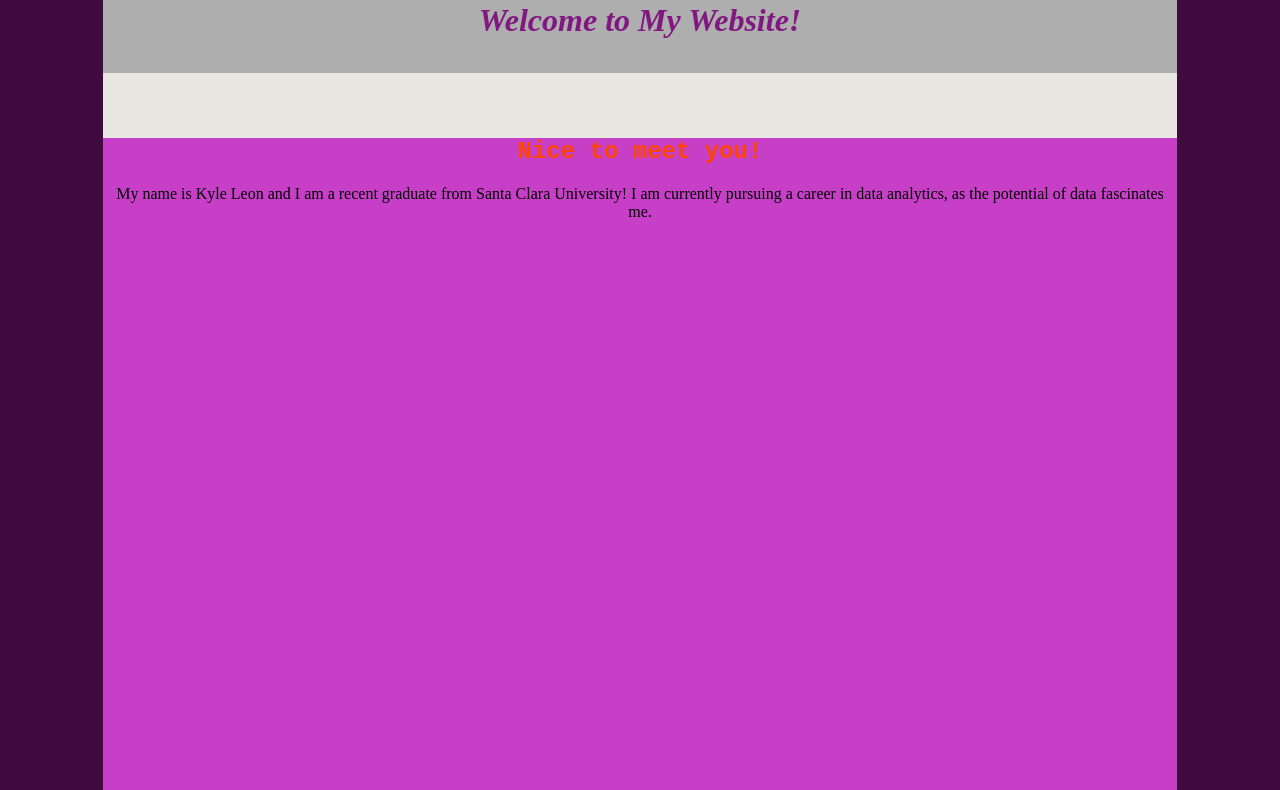
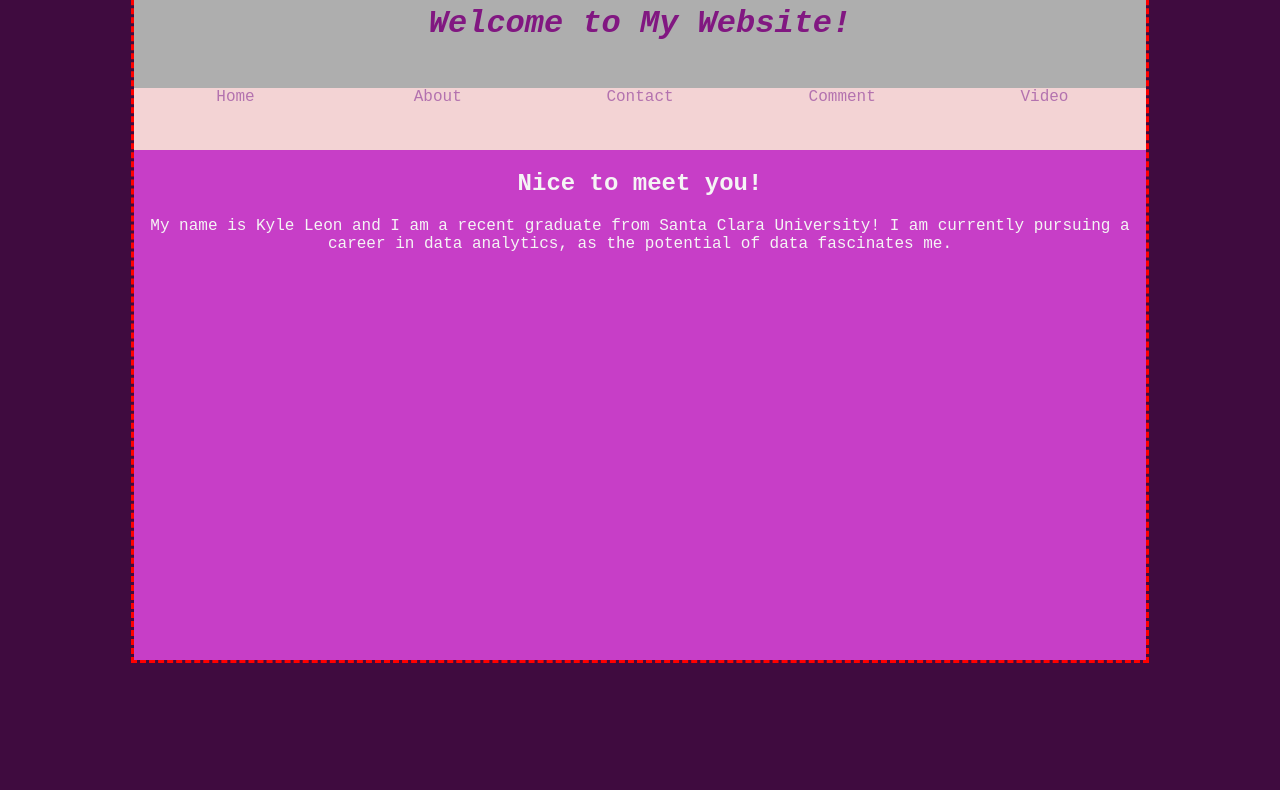
Before and after one commit to butterblocks/butterblocks.github.io, a plain HTML site: page index.html in a window 1280 px wide. Shown: the part 135-925 px from the top of the page. After the commit the page ends 806 px from the top, so only its background shows below. Drawn offline with Linux system fonts and the light colour scheme.

Commit message:
Revamped the website and added another page

```diff
--- a/Kyle.css
+++ b/Kyle.css
@@ -2,23 +2,26 @@ ul.menu {
     list-style:none;
     margin: 0;
     padding: 0;
-    background: orange;
+    background: e8e7df;
     opacity: 0.5;
     overflow: hidden;
     width: 100%;
     }
 li.menu {
     float: left;
+    width: 20%;
     }
 a.menu {
     text-decoration:none;
     display:block;
-    padding:12px;
+    padding: 0;
     background: pink;
     color: purple;
+    font-family: 'Courier New', Courier, monospace;
+    height: 100%;
     }
 a.menu:hover {
-    background: orange;
+    background: rgb(170, 108, 170);
     }
 .banner {
     background-image: url('images/Skrat.png');
@@ -38,25 +41,27 @@ a.menu:hover {
     background-color: rgb(63, 11, 63);
 }
 #container {
-    width:85%;
+    width:80%;
     height:100%;
     margin:auto;
+    border-color: red;
+    border-style: dashed;
 }
 #block1 {
     background-color: rgb(174, 174, 174);
     width:100%;
-    height:200px;
+    height:27%;
     float: right;
 }
 #block2 {
     background-color: #e8e7df;
     width:100%;
-    height:65px;
+    height:8%;
     float: right;
 }
 #block3 {
     background-color: rgb(199, 62, 199);
     width:100%;
-    height:1260px;
-    float:none;
+    height:65%;
+    float:right;
 }
--- a/index.html
+++ b/index.html
@@ -16,15 +16,23 @@
         <div id="container" align="center">
             <div id="block1" align="center">
                 <img src="images/GVT Logo.png" width="192px" height="108px">
-                <h1 style="color: rgb(129, 23, 129)" align="center"><i>Welcome to My Website!</i></h1>
+                <h1 style="color: rgb(129, 23, 129)" align="center" class="rfont"><i>Welcome to My Website!</i></h1>
             </div>
             <div id="block2" align="center">
-                <h2 style="color:red" align="center" class="rfont"></h2>
+                <ul class="menu">
+                    <li class="menu"><a class="menu" href="index.html">Home</a></li>
+                    <li class="menu"><a class="menu" href="pages/donutnov.html">About</a></li>
+                    <li class="menu"><a class="menu" href="contact">Contact</a></li>
+                    <li class="menu"><a class="menu" href="comment">Comment</a></li>
+                    <li class="menu"><a class="menu" href="video">Video</a></li>
+                </ul>
             </div>
             <div id="block3" align="center">
-                <h2 style="color:orangered" align="center" class="rfont">Nice to meet you!</h2>
-                    <p>
-                        My name is Kyle Leon and I am a recent graduate from Santa Clara University! I am currently pursuing a career in data analytics, as the potential of data fascinates me.</p>
+                <h2 style="color:whitesmoke" align="center" class="rfont">Nice to meet you!</h2>
+                    <p style="color:whitesmoke" class="rfont">
+                        My name is Kyle Leon and I am a recent graduate from Santa Clara University!
+                        I am currently pursuing a career in data analytics, as the potential of data fascinates me.
+                    </p>
             </div>
         </div>
     </body>
```
Also changed, not shown: pages/donutnov.html (+1 -13 lines).
